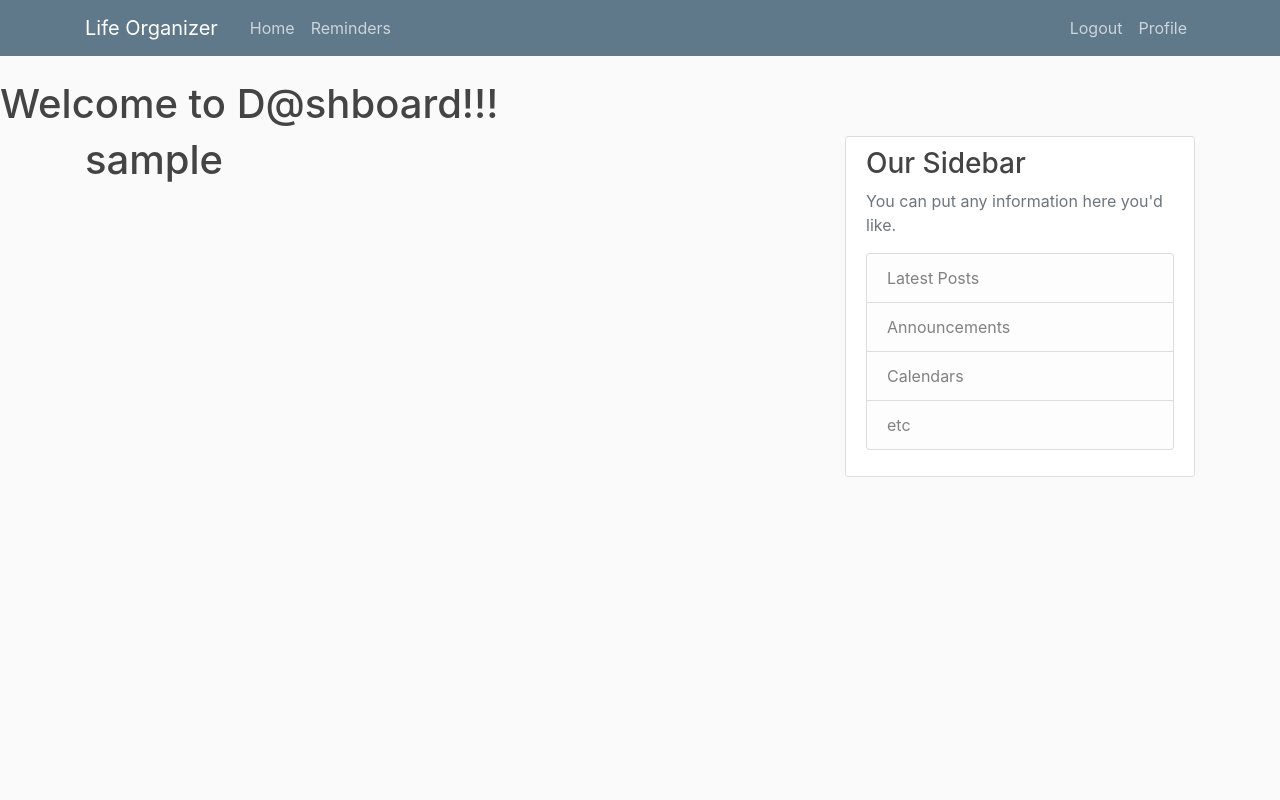
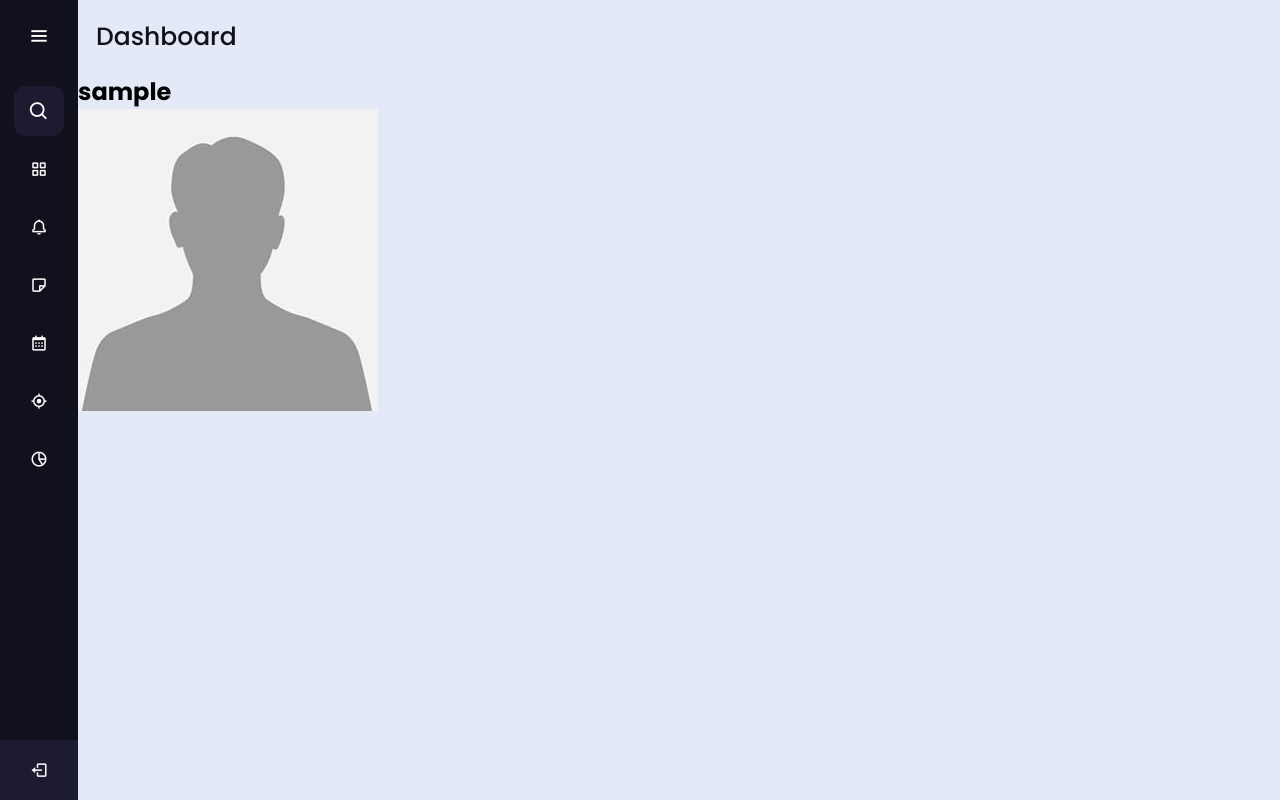
Before and after one commit to nishant-nez/Life-Organizer, a Django app: page /profile/ in a window 1280 px wide. Run offline with Django 4.2, Linux system fonts and the light colour scheme; the visitor is signed in with stand-in values (Sample User, id 1); some libraries are stand-ins or nearby versions.

Commit message:
added signals, profile model, medias & updated UI

```diff
--- a/Life_Organizer/urls.py
+++ b/Life_Organizer/urls.py
@@ -18,6 +18,9 @@ from django.contrib import admin
 from django.contrib.auth import views as auth_views
 from django.urls import path, include
 from users import views as user_views
+# for images
+from django.conf import settings
+from django.conf.urls.static import static
 
 urlpatterns = [
     path('admin/', admin.site.urls),
@@ -28,3 +31,6 @@ urlpatterns = [
     path('', include('dashboard.urls')),
     path('reminder/', include('reminder.urls')),
 ]
+
+if settings.DEBUG:
+    urlpatterns += static(settings.MEDIA_URL, document_root=settings.MEDIA_ROOT)
--- /dev/null
+++ b/dashboard/static/dashboard/style.css
@@ -0,0 +1,250 @@
+/* Google Font Link */
+@import url("https://fonts.googleapis.com/css2?family=Poppins:wght@200;300;400;500;600;700&display=swap");
+* {
+  margin: 0;
+  padding: 0;
+  box-sizing: border-box;
+  font-family: "Poppins", sans-serif;
+}
+.sidebar {
+  position: fixed;
+  left: 0;
+  top: 0;
+  height: 100%;
+  width: 78px;
+  background: #11101d;
+  padding: 6px 14px;
+  z-index: 99;
+  transition: all 0.5s ease;
+}
+.sidebar.open {
+  width: 250px;
+}
+.sidebar .logo-details {
+  height: 60px;
+  display: flex;
+  align-items: center;
+  position: relative;
+}
+.sidebar .logo-details .icon {
+  opacity: 0;
+  transition: all 0.5s ease;
+}
+.sidebar .logo-details .logo_name {
+  color: #fff;
+  font-size: 20px;
+  font-weight: 600;
+  opacity: 0;
+  transition: all 0.5s ease;
+}
+.sidebar.open .logo-details .icon,
+.sidebar.open .logo-details .logo_name {
+  opacity: 1;
+}
+.sidebar .logo-details #btn {
+  position: absolute;
+  top: 50%;
+  right: 0;
+  transform: translateY(-50%);
+  font-size: 22px;
+  transition: all 0.4s ease;
+  font-size: 23px;
+  text-align: center;
+  cursor: pointer;
+  transition: all 0.5s ease;
+}
+.sidebar.open .logo-details #btn {
+  text-align: right;
+}
+.sidebar i {
+  color: #fff;
+  height: 60px;
+  min-width: 50px;
+  font-size: 28px;
+  text-align: center;
+  line-height: 60px;
+}
+.sidebar .nav-list {
+  margin-top: 20px;
+  height: 100%;
+}
+.sidebar li {
+  position: relative;
+  margin: 8px 0;
+  list-style: none;
+}
+.sidebar li .tooltip {
+  position: absolute;
+  top: -20px;
+  left: calc(100% + 15px);
+  z-index: 3;
+  background: #fff;
+  box-shadow: 0 5px 10px rgba(0, 0, 0, 0.3);
+  padding: 6px 12px;
+  border-radius: 4px;
+  font-size: 15px;
+  font-weight: 400;
+  opacity: 0;
+  white-space: nowrap;
+  pointer-events: none;
+  transition: 0s;
+}
+.sidebar li:hover .tooltip {
+  opacity: 1;
+  pointer-events: auto;
+  transition: all 0.4s ease;
+  top: 50%;
+  transform: translateY(-50%);
+}
+.sidebar.open li .tooltip {
+  display: none;
+}
+.sidebar input {
+  font-size: 15px;
+  color: #fff;
+  font-weight: 400;
+  outline: none;
+  height: 50px;
+  width: 100%;
+  width: 50px;
+  border: none;
+  border-radius: 12px;
+  transition: all 0.5s ease;
+  background: #1d1b31;
+}
+.sidebar.open input {
+  padding: 0 20px 0 50px;
+  width: 100%;
+}
+.sidebar .bx-search {
+  position: absolute;
+  top: 50%;
+  left: 0;
+  transform: translateY(-50%);
+  font-size: 22px;
+  background: #1d1b31;
+  color: #fff;
+}
+.sidebar.open .bx-search:hover {
+  background: #1d1b31;
+  color: #fff;
+}
+.sidebar .bx-search:hover {
+  background: #fff;
+  color: #11101d;
+}
+.sidebar li a {
+  display: flex;
+  height: 100%;
+  width: 100%;
+  border-radius: 12px;
+  align-items: center;
+  text-decoration: none;
+  transition: all 0.4s ease;
+  background: #11101d;
+}
+.sidebar li a:hover {
+  background: #fff;
+}
+.sidebar li a .links_name {
+  color: #fff;
+  font-size: 15px;
+  font-weight: 400;
+  white-space: nowrap;
+  opacity: 0;
+  pointer-events: none;
+  transition: 0.4s;
+}
+.sidebar.open li a .links_name {
+  opacity: 1;
+  pointer-events: auto;
+}
+.sidebar li a:hover .links_name,
+.sidebar li a:hover i {
+  transition: all 0.5s ease;
+  color: #11101d;
+}
+.sidebar li i {
+  height: 50px;
+  line-height: 50px;
+  font-size: 18px;
+  border-radius: 12px;
+}
+.sidebar li.profile {
+  position: fixed;
+  height: 60px;
+  width: 78px;
+  left: 0;
+  bottom: -8px;
+  padding: 10px 14px;
+  background: #1d1b31;
+  transition: all 0.5s ease;
+  overflow: hidden;
+}
+.sidebar.open li.profile {
+  width: 250px;
+}
+.sidebar li .profile-details {
+  display: flex;
+  align-items: center;
+  flex-wrap: nowrap;
+}
+.sidebar li img {
+  height: 45px;
+  width: 45px;
+  object-fit: cover;
+  border-radius: 6px;
+  margin-right: 10px;
+}
+.sidebar li.profile .name,
+.sidebar li.profile .job {
+  font-size: 15px;
+  font-weight: 400;
+  color: #fff;
+  white-space: nowrap;
+}
+.sidebar li.profile .job {
+  font-size: 12px;
+}
+.sidebar .profile #log_out {
+  position: absolute;
+  top: 50%;
+  right: 0;
+  transform: translateY(-50%);
+  background: #1d1b31;
+  width: 100%;
+  height: 60px;
+  line-height: 60px;
+  border-radius: 0px;
+  transition: all 0.5s ease;
+}
+.sidebar.open .profile #log_out {
+  width: 50px;
+  background: none;
+}
+.home-section {
+  position: relative;
+  background: #e4e9f7;
+  min-height: 100vh;
+  top: 0;
+  left: 78px;
+  width: calc(100% - 78px);
+  transition: all 0.5s ease;
+  z-index: 2;
+}
+.sidebar.open ~ .home-section {
+  left: 250px;
+  width: calc(100% - 250px);
+}
+.home-section .text {
+  display: inline-block;
+  color: #11101d;
+  font-size: 25px;
+  font-weight: 500;
+  margin: 18px;
+}
+@media (max-width: 420px) {
+  .sidebar li .tooltip {
+    display: none;
+  }
+}
--- a/dashboard/templates/dashboard/base.html
+++ b/dashboard/templates/dashboard/base.html
@@ -6,93 +6,129 @@
 
 <head>
     <meta charset="UTF-8">
-    <meta name="viewport" content="width=device-width, initial-scale=1.0">
-
-    <!-- Required meta tags -->
-    <meta charset="utf-8">
-    <meta name="viewport" content="width=device-width, initial-scale=1, shrink-to-fit=no">
-
-    <!-- Bootstrap CSS -->
-    <link rel="stylesheet" href="https://cdn.jsdelivr.net/npm/bootstrap@4.0.0/dist/css/bootstrap.min.css"
-        integrity="sha384-Gn5384xqQ1aoWXA+058RXPxPg6fy4IWvTNh0E263XmFcJlSAwiGgFAW/dAiS6JXm" crossorigin="anonymous">
-
-    <link rel="stylesheet" href="{% static 'dashboard/main.css' %}">
 
     {% if title %}
     <title>Dashboard - {{ title }}</title>
     {% else %}
     <title>Dashboard</title>
     {% endif %}
+
+    <link rel="stylesheet" href="{% static 'dashboard/style.css' %}">
+    <!-- Boxicons CDN Link -->
+    <link href='https://unpkg.com/boxicons@2.0.7/css/boxicons.min.css' rel='stylesheet'>
+    <meta name="viewport" content="width=device-width, initial-scale=1.0">
 </head>
 
 <body>
+    <div class="sidebar">
+        <div class="logo-details">
+            <i class='bx bxl-c-plus-plus icon'></i>
+            <div class="logo_name">Life Organizer</div>
+            <i class='bx bx-menu' id="btn"></i>
+        </div>
+        <ul class="nav-list">
+            <li>
+                <i class='bx bx-search'></i>
+                <input type="text" placeholder="Search...">
+                <span class="tooltip">Search</span>
+            </li>
+            <li>
+                <a href="#">
+                    <i class='bx bx-grid-alt'></i>
+                    <span class="links_name">Dashboard</span>
+                </a>
+                <span class="tooltip">Dashboard</span>
+            </li>
+            <li>
+                <a href="#">
+                    <i class='bx bx-bell'></i>
+                    <span class="links_name">Reminder</span>
+                </a>
+                <span class="tooltip">Reminder</span>
+            </li>
+            <!-- <li>
+                <a href="#">
+                    <i class='bx bx-chat'></i>
+                    <span class="links_name">Messages</span>
+                </a>
+                <span class="tooltip">Messages</span>
+            </li> -->
+            <li>
+                <a href="#">
+                    <i class='bx bx-note'></i>
+                    <span class="links_name">Note</span>
+                </a>
+                <span class="tooltip">Note</span>
+            </li>
+            <li>
+                <a href="#">
+                    <i class='bx bx-calendar'></i>
+                    <span class="links_name">Calendar</span>
+                </a>
+                <span class="tooltip">Calendar</span>
+            </li>
+            <li>
+                <a href="#">
+                    <i class='bx bx-target-lock'></i>
+                    <span class="links_name">Goal</span>
+                </a>
+                <span class="tooltip">Goal</span>
+            </li>
+            <li>
+                <a href="#">
+                    <i class='bx bx-pie-chart-alt-2'></i>
+                    <span class="links_name">Analytics</span>
+                </a>
+                <span class="tooltip">Analytics</span>
+            </li>
+            <a href="{% url 'logout' %}">
+                <li class="profile">
+                    <div class="profile-details">
+                        <div class="name_job">
+                            <div class="name">Logout</div>
+                            <!-- <div class="job"></div> -->
+                        </div>
+                    </div>
+                    <i class='bx bx-log-out' id="log_out"></i>
+                </li>
+            </a>
+        </ul>
+    </div>
+    <section class="home-section">
+        <div class="text">Dashboard</div>
+        <div>
 
-    <header class="site-header">
-        <nav class="navbar navbar-expand-md navbar-dark bg-steel fixed-top">
-            <div class="container">
-                <a class="navbar-brand mr-4" href="/">Life Organizer</a>
-                <button class="navbar-toggler" type="button" data-toggle="collapse" data-target="#navbarToggle"
-                    aria-controls="navbarToggle" aria-expanded="false" aria-label="Toggle navigation">
-                    <span class="navbar-toggler-icon"></span>
-                </button>
-                <div class="collapse navbar-collapse" id="navbarToggle">
-                    <div class="navbar-nav mr-auto">
-                        <a class="nav-item nav-link" href="{% url 'dashboard-home' %}">Home</a>
-                        <a class="nav-item nav-link" href="{% url 'reminder-home' %}">Reminders</a>
-                    </div>
-                    <!-- Navbar Right Side -->
-                    <div class="navbar-nav">
-                        <a class="nav-item nav-link" href="{% url 'logout' %}">Logout</a>
-                        <a class="nav-item nav-link" href="{% url 'profile' %}">Profile</a>
-                    </div>
-                </div>
-            </div>
-        </nav>
-    </header>
+            {% block content %}{% endblock %}
 
-    <h1> Welcome to D@shboard!!!</h1>
+        </div>
 
-    <!-- inherited base values -->
-    <main role="main" class="container">
-        <div class="row">
-            <div class="col-md-8">
-                {% if messages %}
-                {% for message in messages %}
-                <div class="alert alert-{{ message.tags }}">
-                    {{ message }}
-                </div>
-                {% endfor %}
-                {% endif %}
-                {% block content %}{% endblock %}
-            </div>
-            <div class="col-md-4">
-                <div class="content-section">
-                    <h3>Our Sidebar</h3>
-                    <p class='text-muted'>You can put any information here you'd like.
-                    <ul class="list-group">
-                        <li class="list-group-item list-group-item-light">Latest Posts</li>
-                        <li class="list-group-item list-group-item-light">Announcements</li>
-                        <li class="list-group-item list-group-item-light">Calendars</li>
-                        <li class="list-group-item list-group-item-light">etc</li>
-                    </ul>
-                    </p>
-                </div>
-            </div>
-        </div>
-    </main>
+    </section>
 
-    <!-- Optional JavaScript -->
-    <!-- jQuery first, then Popper.js, then Bootstrap JS -->
-    <script src="https://code.jquery.com/jquery-3.2.1.slim.min.js"
-        integrity="sha384-KJ3o2DKtIkvYIK3UENzmM7KCkRr/rE9/Qpg6aAZGJwFDMVNA/GpGFF93hXpG5KkN"
-        crossorigin="anonymous"></script>
-    <script src="https://cdn.jsdelivr.net/npm/popper.js@1.12.9/dist/umd/popper.min.js"
-        integrity="sha384-ApNbgh9B+Y1QKtv3Rn7W3mgPxhU9K/ScQsAP7hUibX39j7fakFPskvXusvfa0b4Q"
-        crossorigin="anonymous"></script>
-    <script src="https://cdn.jsdelivr.net/npm/bootstrap@4.0.0/dist/js/bootstrap.min.js"
-        integrity="sha384-JZR6Spejh4U02d8jOt6vLEHfe/JQGiRRSQQxSfFWpi1MquVdAyjUar5+76PVCmYl"
-        crossorigin="anonymous"></script>
 
+    <script>
+        let sidebar = document.querySelector(".sidebar");
+        let closeBtn = document.querySelector("#btn");
+        let searchBtn = document.querySelector(".bx-search");
+
+        closeBtn.addEventListener("click", () => {
+            sidebar.classList.toggle("open");
+            menuBtnChange();//calling the function(optional)
+        });
+
+        searchBtn.addEventListener("click", () => { // Sidebar open when you click on the search iocn
+            sidebar.classList.toggle("open");
+            menuBtnChange(); //calling the function(optional)
+        });
+
+        // following are the code to change sidebar button(optional)
+        function menuBtnChange() {
+            if (sidebar.classList.contains("open")) {
+                closeBtn.classList.replace("bx-menu", "bx-menu-alt-right");//replacing the iocns class
+            } else {
+                closeBtn.classList.replace("bx-menu-alt-right", "bx-menu");//replacing the iocns class
+            }
+        }
+    </script>
 </body>
 
 </html>
--- a/dashboard/templates/dashboard/index.html
+++ b/dashboard/templates/dashboard/index.html
@@ -1,6 +1,7 @@
 {% extends "dashboard/base.html" %}
 {% block content %}
 {% for content in contents %}
+<h1>Welcome, {{ user.username }}</h1>
 <article class="media content-section">
     <div class="media-body">
         <div class="article-metadata">
--- a/users/admin.py
+++ b/users/admin.py
@@ -1,3 +1,4 @@
 from django.contrib import admin
+from .models import Profile
 
-# Register your models here.
+admin.site.register(Profile)
--- a/users/apps.py
+++ b/users/apps.py
@@ -4,3 +4,6 @@ from django.apps import AppConfig
 class UsersConfig(AppConfig):
     default_auto_field = 'django.db.models.BigAutoField'
     name = 'users'
+
+    def ready(self):
+        import users.signals
--- a/users/templates/users/logout.html
+++ b/users/templates/users/logout.html
@@ -1,4 +1,4 @@
-{% extends "users/login.html" %}
+{% extends "users/base.html" %}
 
 {% block content %}
 <div class="container-fluid d-flex justify-content-center align-items-center" style="height: 100vh;">
--- a/users/templates/users/profile.html
+++ b/users/templates/users/profile.html
@@ -2,4 +2,5 @@
 {% load crispy_forms_tags %}
 {% block content %}
 <h1>{{ user.username }}</h1>
+<img class="rounded-circle account-img" alt="user-profile" src="{{ user.profile.image.url }}">
 {% endblock content %}
```
Also changed, not shown: Life_Organizer/settings.py (+13 -4 lines), dashboard/templates/dashboard/1base.html (added, +98 -0 lines), users/models.py (+7 -1 lines), users/signals.py (added, +18 -0 lines), dashboard/static/dashboard/1main.css (renamed from dashboard/static/dashboard/main.css), media/default.jpeg (added), media/profile_pics/legioion.jpg (added), reminder/migrations/0004_alter_reminder_notification_mode.py (added), reminder/migrations/0005_alter_reminder_notification_mode.py (added), users/migrations/0001_initial.py (added).
